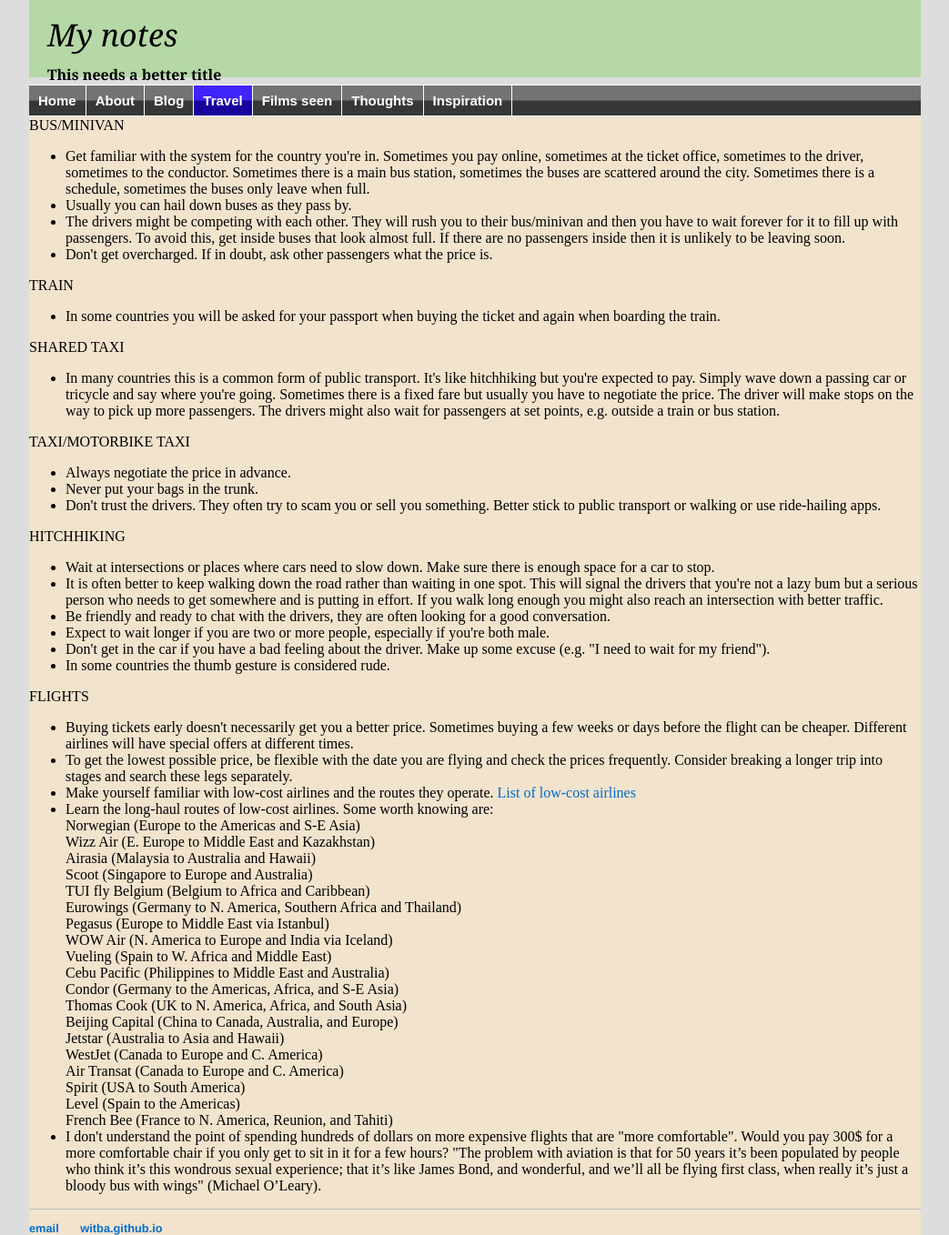
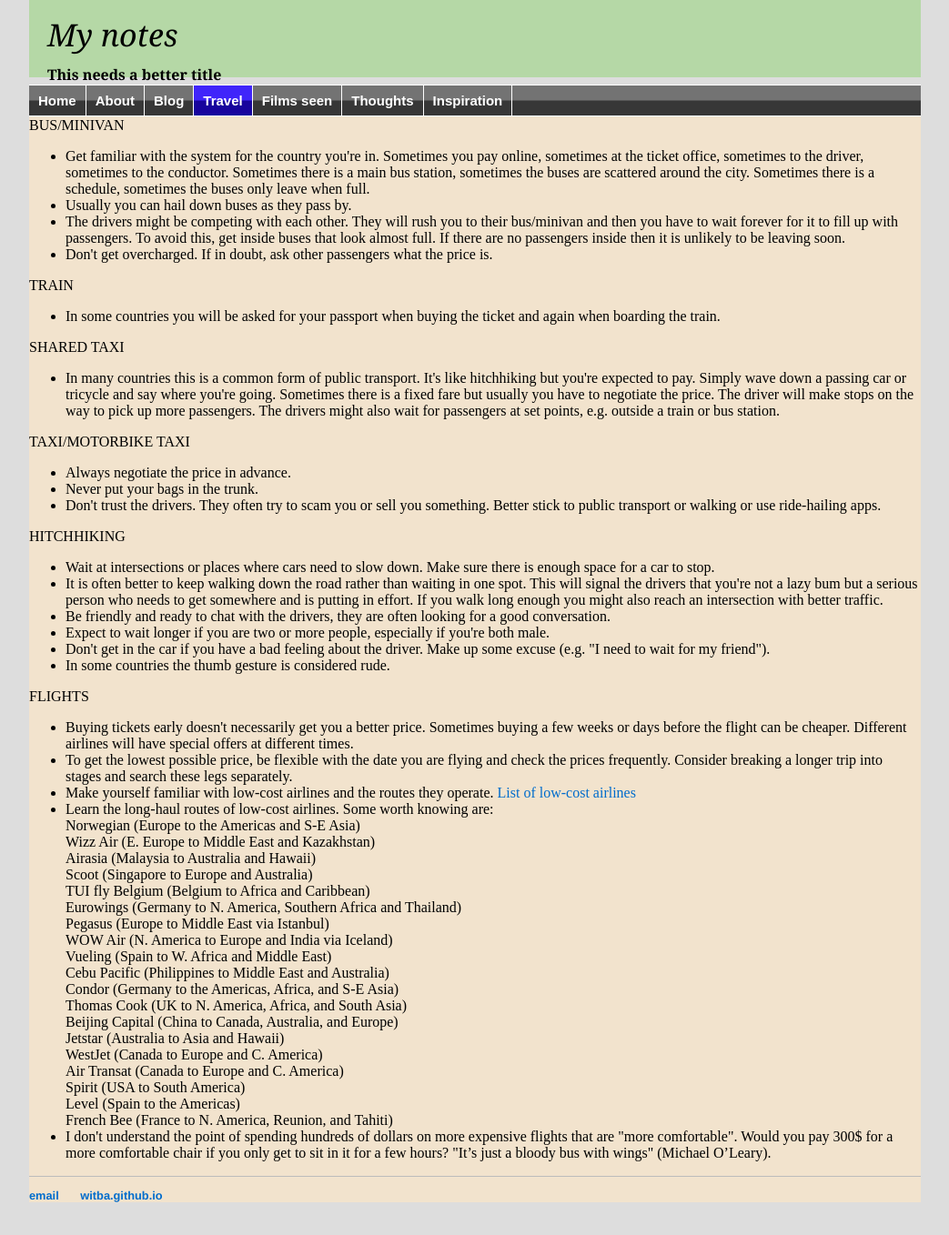
Before and after one commit to witba/witba.github.io, a Jekyll site: the page built from travel/transport.html, in a window 1280 px wide. Shown: the whole page at 91% size, without its empty margins (118-1161 px from the left). Built offline with Jekyll 4.4.1, drawn with Linux system fonts in a browser that asks for light colours; after the commit the page ends 1322 px from its top, so only the background shows below that.

Commit message:
Update transport.html

```diff
--- a/travel/transport.html
+++ b/travel/transport.html
@@ -61,6 +61,6 @@ Air Transat (Canada to Europe and C. America)<br>
 Spirit (USA to South America)<br>
 Level (Spain to the Americas)<br>
 French Bee (France to N. America, Reunion, and Tahiti)<br>
-<li>I don't understand the point of spending hundreds of dollars on more expensive flights that are "more comfortable". Would you pay 300$ for a more comfortable chair if you only get to sit in it for a few hours? "The problem with aviation is that for 50 years it’s been populated by people who think it’s this wondrous sexual experience; that it’s like James Bond, and wonderful, and we’ll all be flying first class, when really it’s just a bloody bus with wings" (Michael O’Leary).
+<li>I don't understand the point of spending hundreds of dollars on more expensive flights that are "more comfortable". Would you pay 300$ for a more comfortable chair if you only get to sit in it for a few hours? "It’s just a bloody bus with wings" (Michael O’Leary).
 </ul>
 </div>
```
